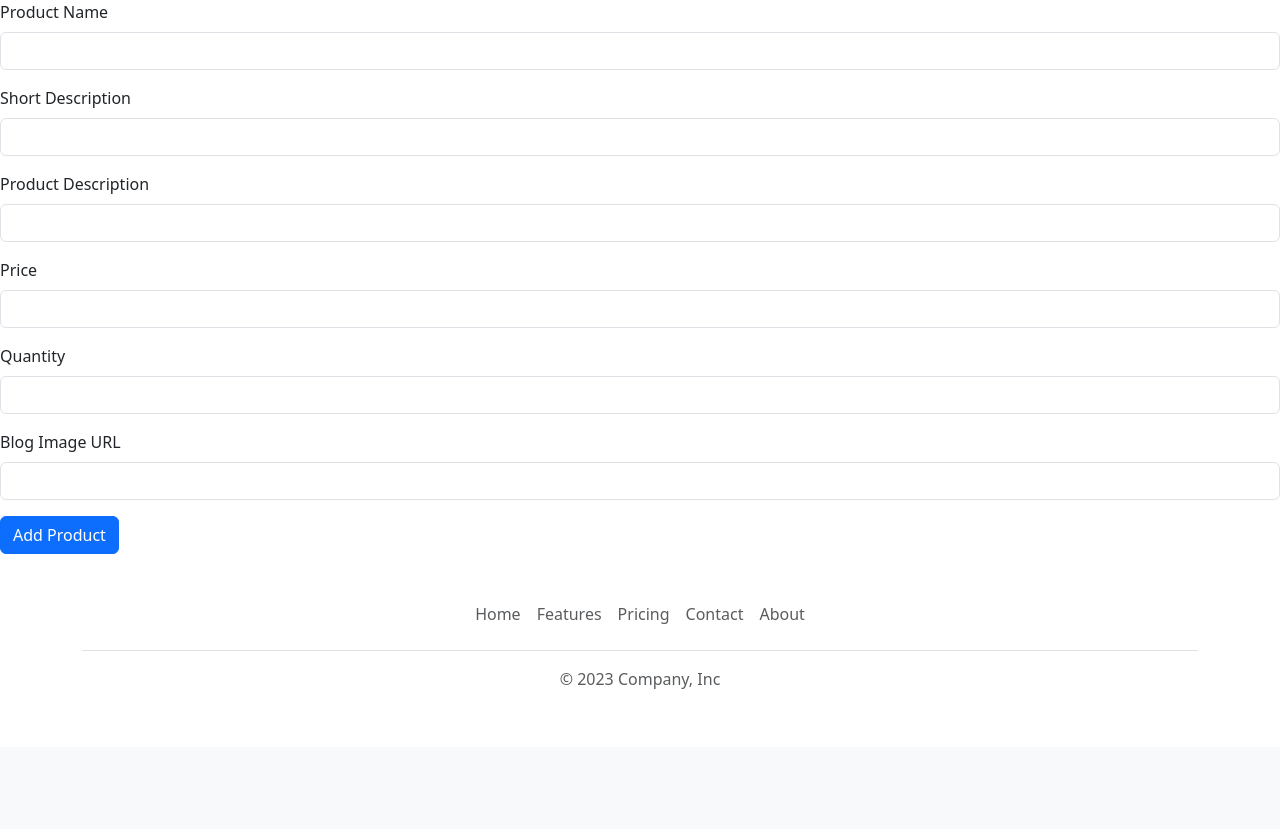
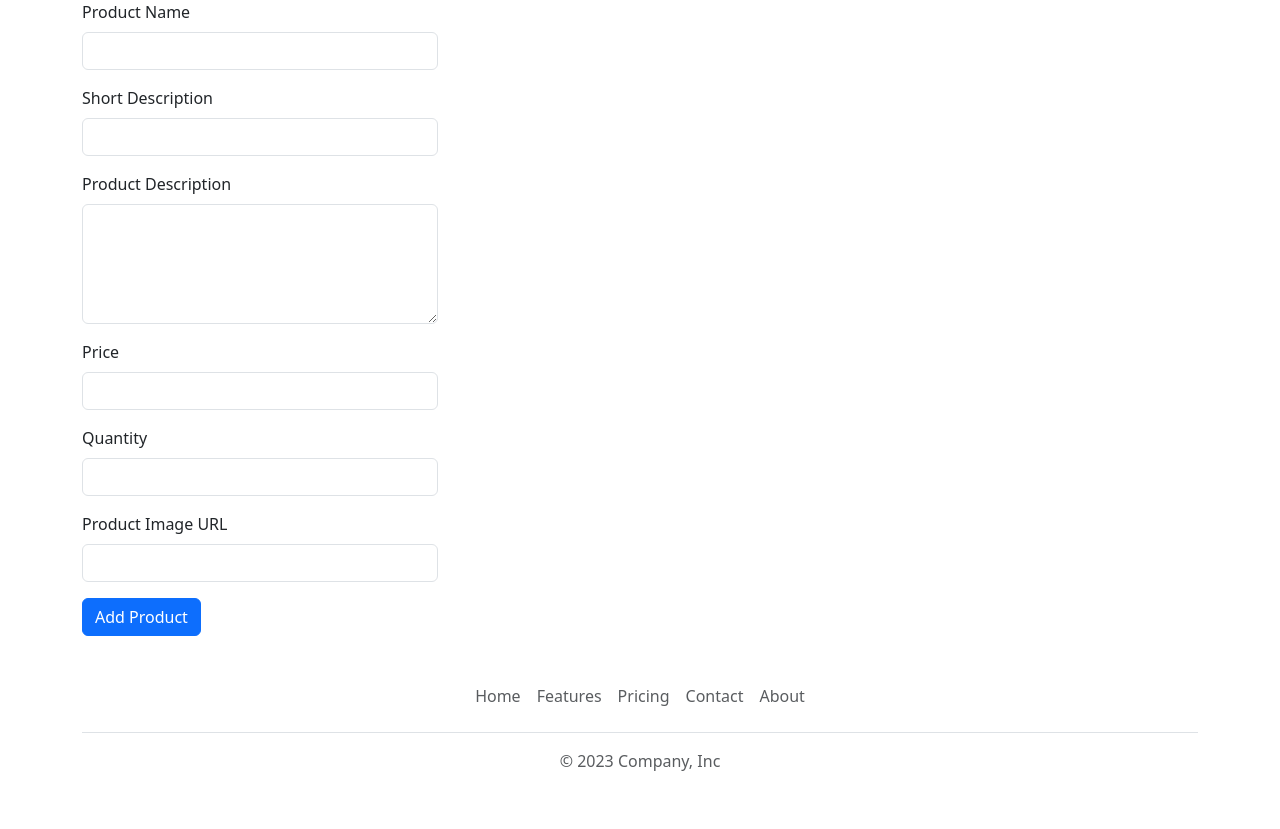
Before and after one commit to Kraioshi/Flask-eshop, a Flask app: page /add_product in a window 1280 px wide. Shown: the part 56-885 px from the top of the page. Before the commit the page ends 745 px from the top, so only its background shows below. Run offline with Flask 3, Linux system fonts and the light colour scheme; some libraries are stand-ins or nearby versions.

Commit message:
changed product description field from StringField to TextAreaField in AddProductForm

```diff
--- a/forms.py
+++ b/forms.py
@@ -1,13 +1,15 @@
 from flask_wtf import FlaskForm
-from wtforms import StringField, SubmitField, PasswordField, FloatField, BooleanField, IntegerField
+from wtforms import StringField, SubmitField, PasswordField, FloatField, BooleanField, IntegerField, TextAreaField
 from wtforms.validators import DataRequired, URL
 
 
 class AddProductForm(FlaskForm):
     title = StringField("Product Name", validators=[DataRequired()])
     subtitle = StringField("Short Description", validators=[DataRequired()])
-    description = StringField("Product Description", validators=[DataRequired()])
+    description = TextAreaField("Product Description",
+                                render_kw={"style": "height: 120px;"},
+                                validators=[DataRequired()])
     price = FloatField("Price", validators=[DataRequired()])
     quantity = IntegerField("Quantity", validators=[DataRequired()])
-    img_url = StringField("Blog Image URL", validators=[DataRequired(), URL()])
+    img_url = StringField("Product Image URL", validators=[DataRequired(), URL()])
     submit = SubmitField("Add Product")
--- a/templates/add_product.html
+++ b/templates/add_product.html
@@ -4,5 +4,11 @@
 {% block title %} Add Product {% endblock %}
 
 {% block content %}
-{{ render_form(form) }}
+<div class="container">
+    <div class="row">
+        <div class="col-sm-4">
+            {{ render_form(form) }}
+        </div>
+    </div>
+</div>
 {% endblock %}
```
